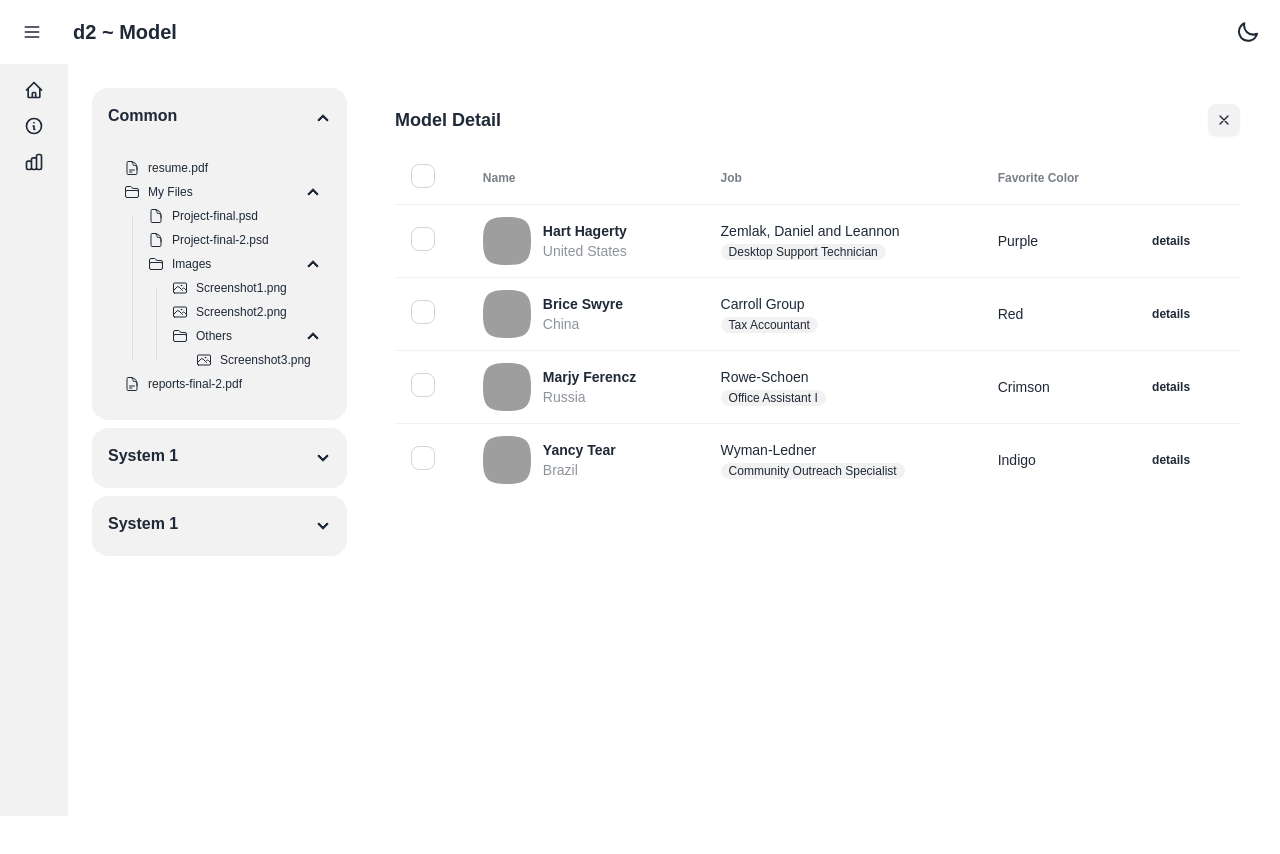
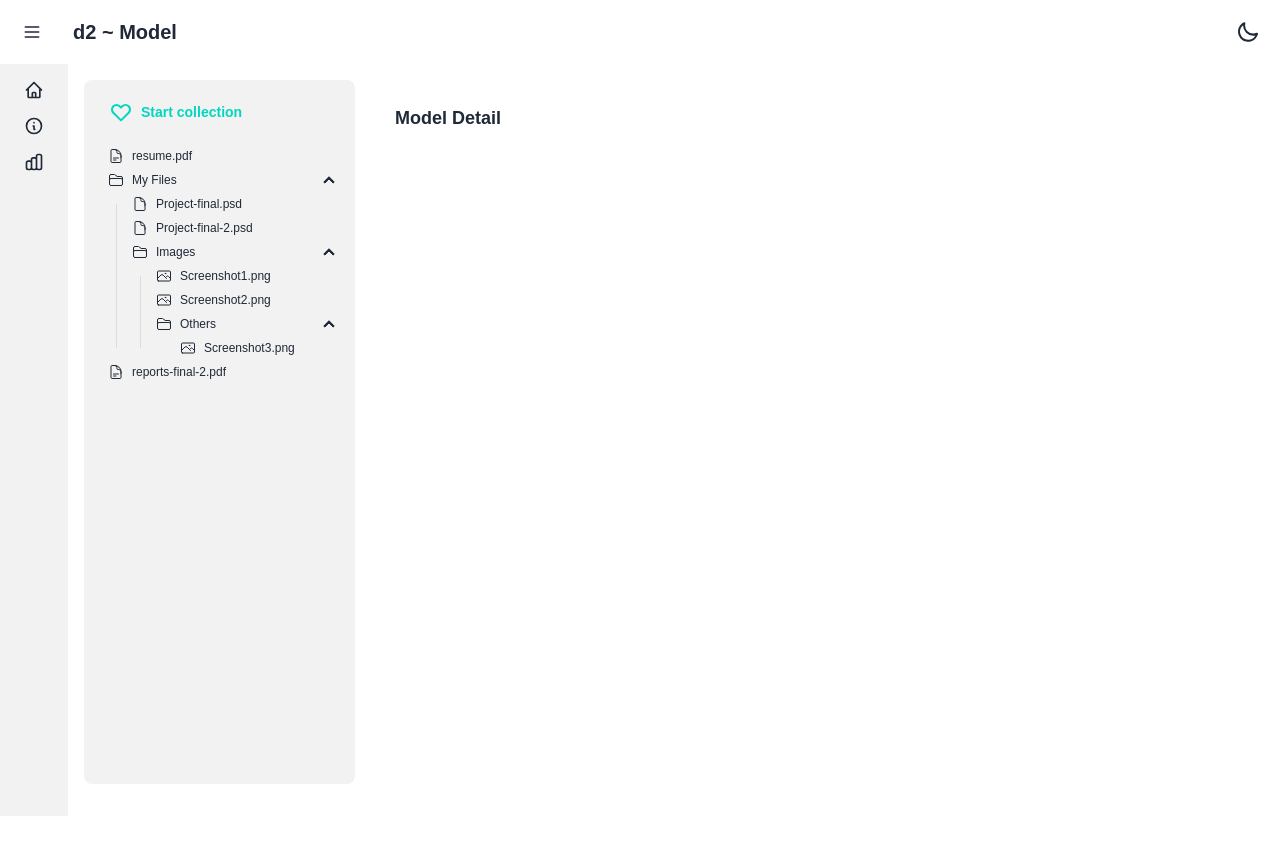
Before and after one commit to chanwit-y/d2-model-demo, a Next.js app: page /model in a window 1280 px wide. Shown: the top 854 px of the page. Built offline with nearby package versions, Linux system fonts and the light colour scheme; grey boxes are pictures that could not be loaded.

Commit message:
Add Modal context component, integrate ModelList into Model page, and comment out unused components in ModelDetail

```diff
--- a/src/app/components/ModelDetail.tsx
+++ b/src/app/components/ModelDetail.tsx
@@ -8,7 +8,7 @@ export const ModelDetail = () => {
 				<p className=' text-lg font-bold'>
 					Model Detail
 				</p>
-				<button className="btn btn-square btn-sm">
+				{/* <button className="btn btn-square btn-sm">
 					<svg
 						xmlns="http://www.w3.org/2000/svg"
 						className="h-4 w-4"
@@ -21,9 +21,9 @@ export const ModelDetail = () => {
 							strokeWidth="2"
 							d="M6 18L18 6M6 6l12 12" />
 					</svg>
-				</button>
+				</button> */}
 			</div>
-			<ModelTable />
+			{/* <ModelTable /> */}
 		</div>
 	)
 }
--- a/src/app/components/ModelList.tsx
+++ b/src/app/components/ModelList.tsx
@@ -1,8 +1,28 @@
-import React from 'react'
+"use client";
+
+import React, { use } from 'react'
+import Modal, { ModalContext } from '../context/Modal'
 
 export const ModelList = () => {
+	const { showModal } = use(ModalContext)
 	return (
-		<ul className="menu menu-xs bg-base-200 rounded-lg w-full max-w-xs">
+		<div className='bg-base-200 p-2 rounded-lg w-full max-w-xs h-[calc(100vh-6rem)]'>
+				<button className="btn btn-ghost text-accent" onClick={() => showModal("test")}>
+					<svg
+						xmlns="http://www.w3.org/2000/svg"
+						className="h-6 w-6 "
+						fill="none"
+						viewBox="0 0 24 24"
+						stroke="currentColor">
+						<path
+							strokeLinecap="round"
+							strokeLinejoin="round"
+							strokeWidth="2"
+							d="M4.318 6.318a4.5 4.5 0 000 6.364L12 20.364l7.682-7.682a4.5 4.5 0 00-6.364-6.364L12 7.636l-1.318-1.318a4.5 4.5 0 00-6.364 0z" />
+					</svg>
+					Start collection
+				</button>
+			<ul className="menu menu-xs ">
 				<li>
 					<a>
 						<svg
@@ -186,5 +206,6 @@ export const ModelList = () => {
 					</a>
 				</li>
 			</ul>
+		</div>
 	)
 }
--- /dev/null
+++ b/src/app/context/Modal.tsx
@@ -0,0 +1,47 @@
+"use client";
+
+import React, { createContext, ReactNode, useState } from 'react'
+
+type ModalContextType = {
+	showModal: (id: string) => void
+}
+
+const ModalContext = createContext<ModalContextType>({} as ModalContextType)
+
+type Props = {
+	children: ReactNode
+}
+
+const Modal = ({  children }: Props) => {
+
+	const [id, setId] = useState("")
+
+	const showModal = (id: string) => {
+		setId(id)
+		console.log(id);
+
+
+		const modal: HTMLDialogElement = document.getElementById(id) as HTMLDialogElement
+		console.log(modal);
+		modal?.showModal()
+	}
+	return (
+		<ModalContext value={{ showModal }}>
+			<dialog id={id} className="modal">
+				<div className="modal-box">
+					<h3 className="text-lg font-bold">Hello!</h3>
+					<p className="py-4">Press ESC key or click the button below to close</p>
+					<div className="modal-action">
+						<form method="dialog">
+							<button className="btn">Close</button>
+						</form>
+					</div>
+				</div>
+			</dialog>
+			{children}
+		</ModalContext>
+	)
+}
+
+export default Modal;
+export { ModalContext }
--- a/src/app/model/page.tsx
+++ b/src/app/model/page.tsx
@@ -1,13 +1,19 @@
 import { ModelDetail } from "../components/ModelDetail";
 import { ModelGroup } from "../components/ModelGroup";
+import { ModelList } from "../components/ModelList";
+import Modal from "../context/Modal";
 
 export default function Model() {
-	return (<div className="grid grid-flow-col grid-cols-4 h-svh">
-		<div className="col-span-1 p-4">
-			<ModelGroup />
-		</div>
-		<div className=" col-span-3 py-4 pl-0 pr-4">
-			<ModelDetail />
-		</div>
-	</div>)
+	return (
+		<div className="grid grid-flow-col grid-cols-4 h-svh">
+			<div className="col-span-1 p-4 ">
+				{/* <ModelGroup /> */}
+				<Modal>
+					<ModelList />
+				</Modal>
+			</div>
+			<div className=" col-span-3 py-4 pl-0 pr-4">
+				<ModelDetail />
+			</div>
+		</div>)
 }
```
Lines whose indentation alone changed are shown as unchanged.
